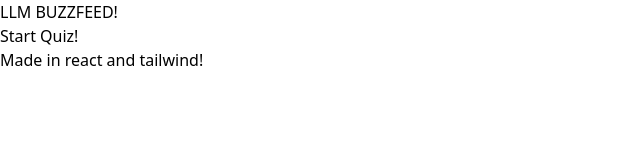
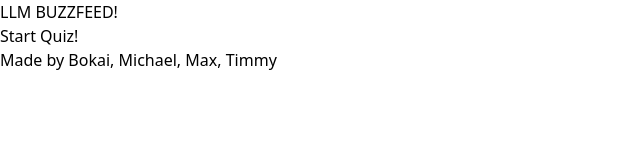
Before and after one commit to Timfon/LLM-Buzzfeed, a React (Vite) app in the folder frontend/: page / in a window 1280 px wide. Shown: the top 160 px of the page, without its empty margins (0-640 px from the left). Built offline with nearby package versions, Linux system fonts and the light colour scheme.

Commit message:
centered

```diff
--- a/frontend/src/layout/RootLayout.tsx
+++ b/frontend/src/layout/RootLayout.tsx
@@ -2,7 +2,7 @@
 
 export default function Root() {
     return (
-      <div className = "p-5">
+      <div className="flex justify-center items-center flex-col">
         <Head/>
         <div className = "p-5 m-auto">
           <Outlet/>
@@ -29,7 +29,7 @@
 function Foot() {
   return (
     <div>
-      Made in react and tailwind!
+      Made by Bokai, Michael, Max, Timmy
     </div>
   )
 }
```
